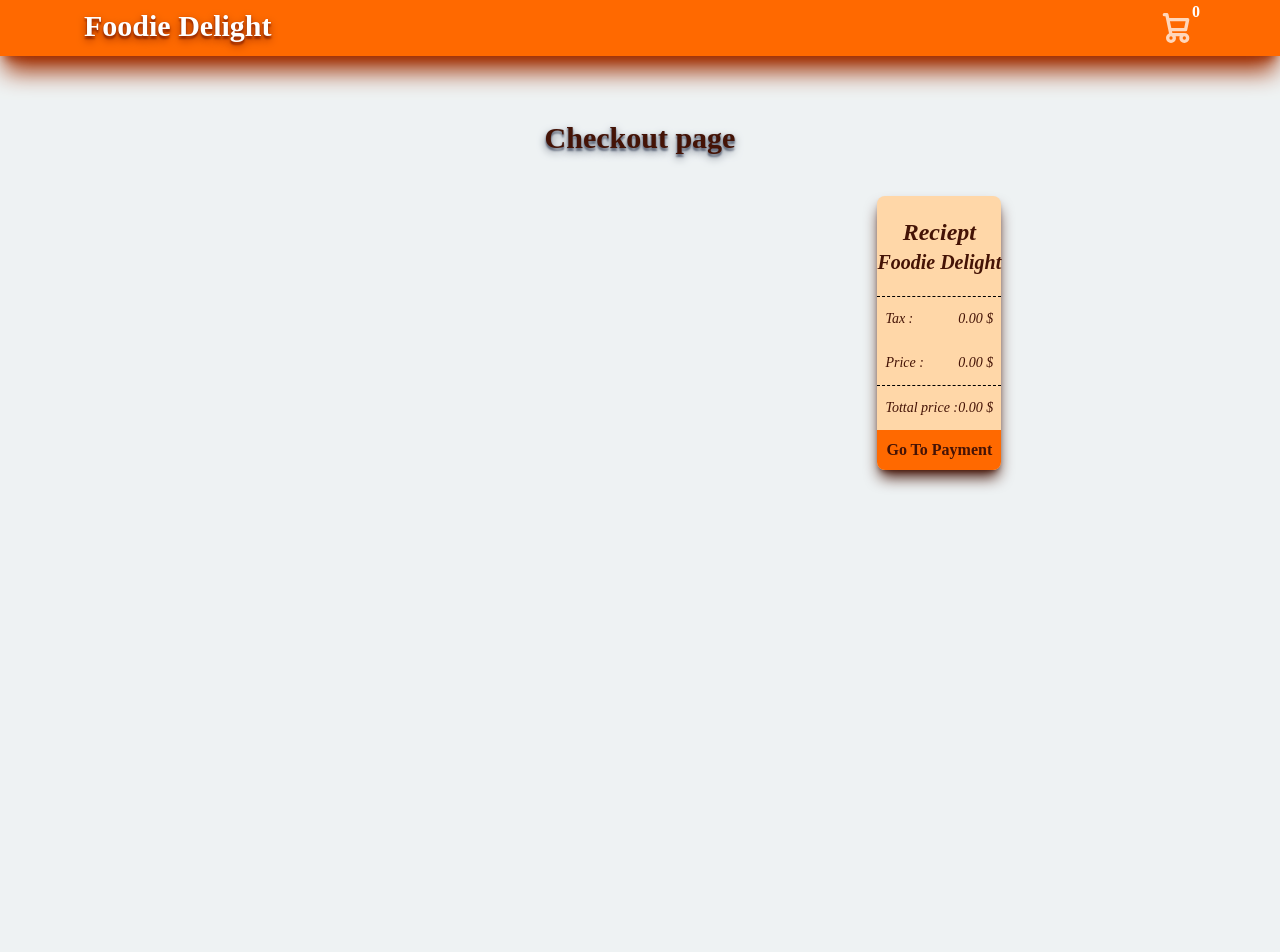
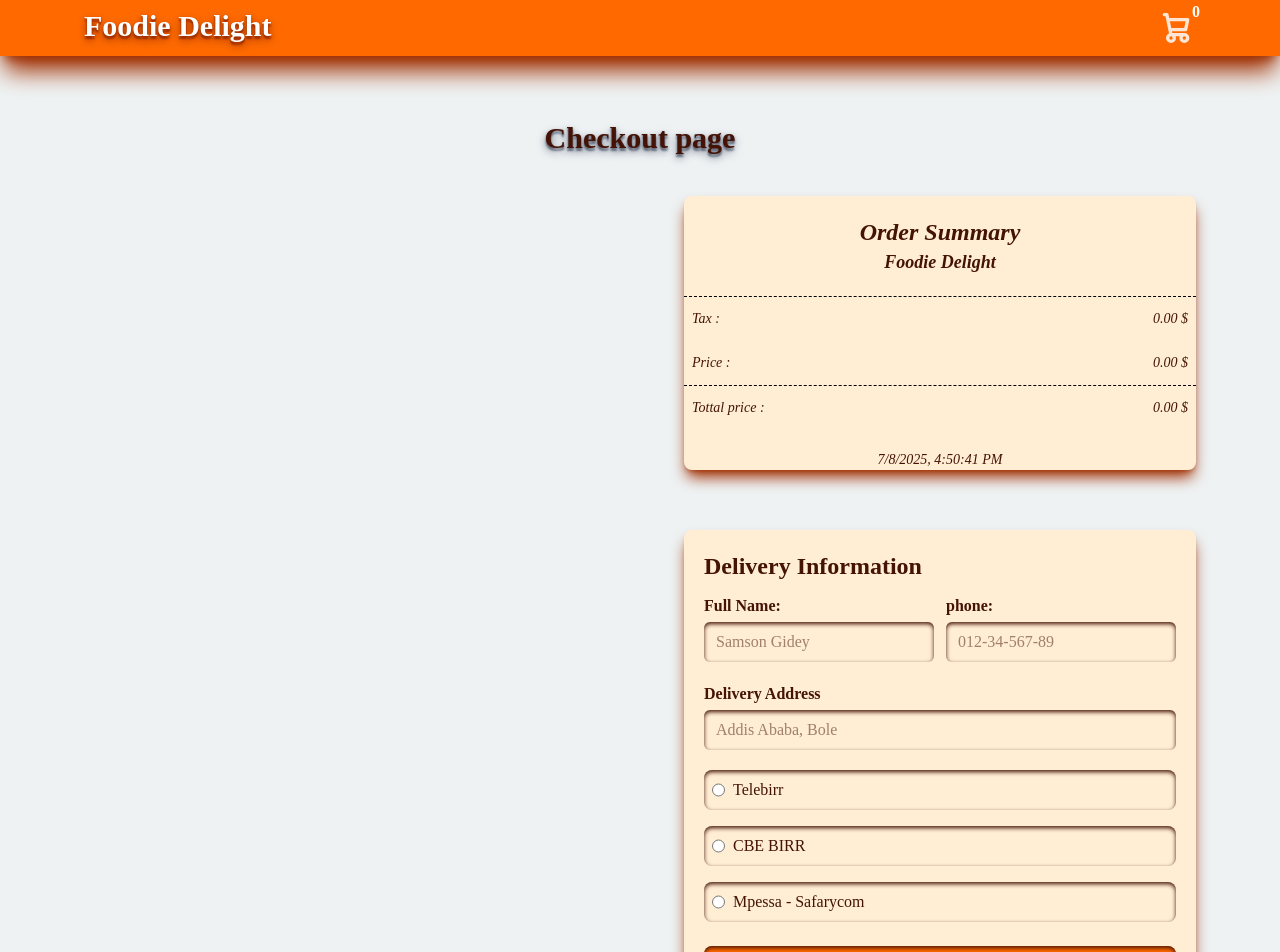
Before and after one commit to smile679/Foodie-Delight, a React (Vite) app: page /cart in a window 1280 px wide. Shown: the top 952 px of the page. Before the commit the page ends 800 px from the top, so only its background shows below. Built offline with nearby package versions, Linux system fonts and the light colour scheme.

Commit message:
delivery info added

```diff
--- a/index.html
+++ b/index.html
@@ -2,7 +2,7 @@
 <html lang="en">
   <head>
     <meta charset="UTF-8" />
-    <link rel="icon" type="image/svg+xml" href="/vite.svg" />
+    <link rel="icon" type="image/svg+xml" href="/favicon.svg" />
     <meta name="viewport" content="width=device-width, initial-scale=1.0" />
     <title>Foodie Delight</title>
   </head>
--- a/src/Cart/Cart.jsx
+++ b/src/Cart/Cart.jsx
@@ -2,6 +2,7 @@ import { useEffect, useState, useMemo } from "react";
 import { useUserContext } from "../Context/Context";
 import CartItem from "./CartItem";
 import Receipt from "./Receipt";
+import Payment from "./Payment";
 
 
 const Cart = ()=>{
@@ -78,16 +79,17 @@ const Cart = ()=>{
     <div className="max-w-6xl mx-auto flex flex-col justify-center items-center px-5">
       <h2 className="text-orange-950 my-10 text-shadow-gray-500 text-shadow-lg">Checkout page</h2>
 
-        <div className="w-full flex max-sm:flex-col justify-evenly items-center gap-5">
-          <div className="max-w-sm md:w-md flex flex-col">
+        <div className="w-full flex max-md:flex-col justify-between max-md:items-center gap-5">
+          <div className="w-full sm:w-lg flex flex-col">
              {food.map((item)=>( <CartItem key={item.id} item={item}/>))}
           </div>
 
-      <div className="max-w-sm flex flex-col justify-center bg-orange-200 shadow-lg shadow-orange-950 rounded-lg">
+      <div className="w-full sm:w-lg flex flex-col">
+        <div className="w-full flex flex-col justify-center bg-orange-100 shadow-lg shadow-orange-800 rounded-lg">
         <div className="w-full py-5 border-b-1 border-dashed">
           <h3 className="flex items-center flex-col text-2xl font-bold text-orange-950 italic">
-          Reciept
-          <span className="text-xl">Foodie Delight</span></h3>
+          Order Summary
+          <span className="text-lg">Foodie Delight</span></h3>
         </div>
           {food.map((items)=>( <Receipt key={items.id} items={items} />))}
         <div className="flex justify-between px-2 py-3">
@@ -98,14 +100,15 @@ const Cart = ()=>{
             <p className="text-sm text-orange-950 italic">Price :</p>
             <p className="text-sm text-orange-950 italic">{price.toFixed(2)} $</p>
         </div>
-          <div className="flex justify-between px-2 py-3 border-t-1 border-dashed">
+          <div className="flex justify-between px-2 py-3 mb-5 border-t-1 border-dashed">
             <p className="text-sm text-orange-950 italic">Tottal price :</p>
             <p className="text-sm text-orange-950 italic">{totalPrice} $</p>
         </div>
-        <button className="w-full bg-orange-500 py-2 text-orange-950 font-bold rounded-b-lg hover:rounded-md hover:bg-orange-600 hover:scale-105
-         transition-all duration-150"
-          onClick={()=>alert('soon will be available!')}
-        >Go To Payment</button>
+          <p className="text-sm italic text-orange-950 self-center">{new Date().toLocaleString()}</p>
+      </div>
+        <div className="w-full my-10 flex flex-col items-center">
+          <Payment totalPrice={totalPrice}/>
+        </div>
       </div>
         </div>
     </div>
--- a/src/Cart/CartItem.jsx
+++ b/src/Cart/CartItem.jsx
@@ -34,7 +34,7 @@ const CartItem =({ item})=>{
   },[cart])
 
 
-  return <div className="relative flex h-32 md:h-28 p-2 mb-5 rounded-lg shadow-gray-600 shadow-lg">
+  return <div className="relative flex h-32 md:h-28 p-2 mb-5 rounded-lg shadow-orange-800 shadow-lg">
        <img src={item.image} alt={item.title} className="w-24 text-sm object-cover rounded-lg"/>
        <div className="px-6">
           <h3 className="text-sm font-bold text-orange-950 leading-4 text-pretty">{item.title}</h3>
--- /dev/null
+++ b/src/Cart/Payment.jsx
@@ -0,0 +1,57 @@
+
+
+const Payment =({ totalPrice })=>{
+
+  function handleSubmit(){
+    e.preventDefault();
+
+  }
+  return <form onSubmit={handleSubmit} className="w-full mt-5 bg-orange-100 p-5 rounded-lg shadow-orange-800 shadow-lg">
+    <div className="w-full flex flex-col">
+      <h3 className="text-2xl font-bold text-orange-950">Delivery Information</h3>
+      <div className="w-full flex max-md:flex-col py-3 space-y-2">
+        <div className="w-full flex flex-col mr-3">
+          <label htmlFor="name" className="font-bold text-orange-950 pb-1 ">Full Name:</label>
+          <input type="name" id="name" placeholder="Samson Gidey" required className=" text-orange-950 py-2 px-3 shadow-orange-950 shadow-inner rounded-md outline-0"/>
+        </div>
+        <div className="w-full flex flex-col">
+          <label htmlFor="phone" className="font-bold text-orange-950 pb-1">phone:</label>
+          <input type="tel" id="phone" name="phone" placeholder="012-34-567-89" pattern="[0-9]{3}-[0-9]{2}-[0-9]{3}-[0-9]{2}" required
+          className="text-orange-950 py-2 px-3 shadow-orange-950 shadow-inner rounded-md outline-0"/>
+        </div>
+      </div>
+      <div className="w-full flex flex-col mb-3">
+          <label htmlFor="phone" className="font-bold text-orange-950 pb-1">Delivery Address</label>
+          <input type="text" id="phone" name="address" placeholder="Addis Ababa, Bole" required
+          className="text-orange-950 py-2 px-3 shadow-orange-950 shadow-inner rounded-md outline-0"/>
+        </div>
+        <div className="w-full flex flex-col pb-3 gap-2">
+          <div className="w-full">
+            <label htmlFor="telebirr" className="w-full flex py-2 px-2 mt-2 text-orange-950 shadow-orange-950 shadow-inner rounded-lg">
+              <input type="radio" id="telebirr" name="pay" value="telebirr"/>
+              <span className="ml-2">Telebirr</span>
+            </label>
+          </div>
+          <div>
+            <label htmlFor="cbeBirr" className="w-full flex py-2 px-2 my-2 text-orange-950 shadow-orange-950 shadow-inner rounded-lg">
+              <input type="radio" id="cbeBirr" name="pay" value="cbeBirr"/>
+              <span className="ml-2">CBE BIRR</span>
+            </label>
+          </div>
+          <div>
+            <label htmlFor="mpesa" className="w-full text-orange-950 flex py-2 px-2 shadow-orange-950 shadow-inner rounded-lg">
+              <input type="radio" id="mpesa" name="pay" value="mpesa"/>
+              <span className="ml-2">Mpessa - Safarycom</span>
+            </label>
+          </div>
+        </div>
+    </div>
+
+      <button type="submit" className="w-full bg-orange-500 py-2 mt-3 text-orange-950 font-bold rounded-lg hover:rounded-md hover:bg-orange-600 hover:scale-105
+      transition-all duration-150 shadow-inner shadow-orange-950"
+      onClick={()=>alert(`sorry it's demo only`)}
+    >Done {totalPrice}$</button>
+  </form>
+}
+
+export default Payment;
```
Also changed, not shown: public/favicon.svg (added).
